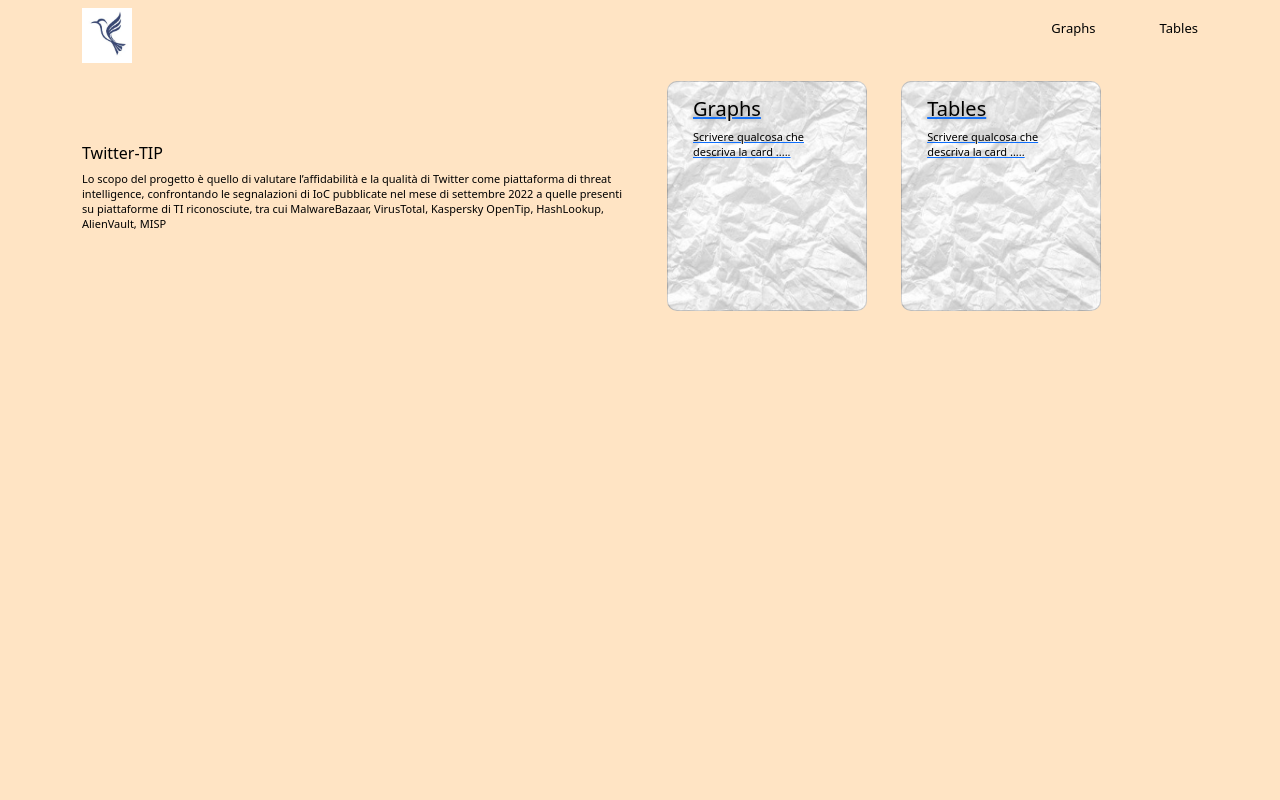
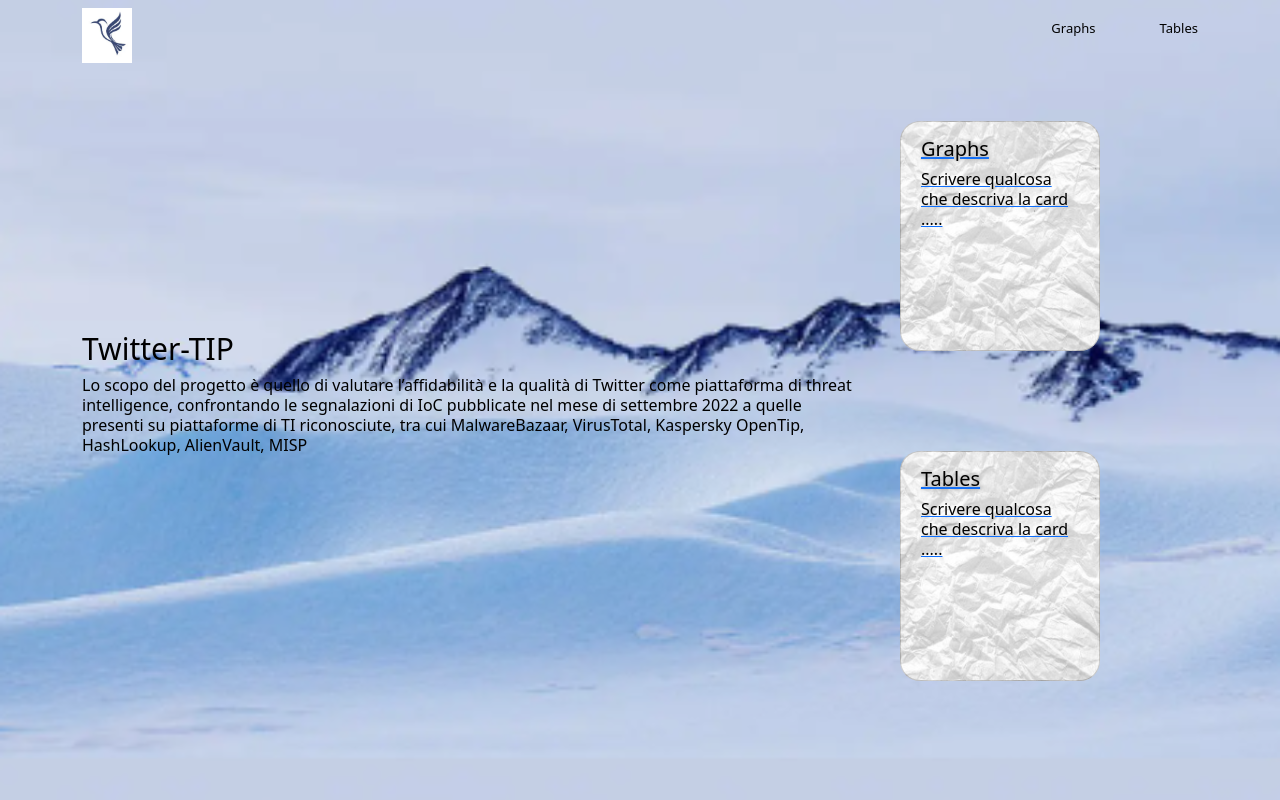
Before and after one commit to LoZimmero/ioc-app, a Flask app: page / in a window 1280 px wide. Run offline with Flask 2, Linux system fonts and the light colour scheme; parts of the project's set-up code (start-up, migrations or seed data) failed here and were passed over.

Commit message:
Edit: background

```diff
--- a/src/static/index.css
+++ b/src/static/index.css
@@ -1,9 +1,10 @@
 body{
     width: 100%;
     height: 100%;
-    /*background-image: url(back.png);*/
-    background-color: bisque;
+    background-image: url(back_1.png);
+    /*background-color: bisque;*/
     background-position: center;
+    background-size: cover;
 }
 /*
 .container{
@@ -41,27 +42,30 @@ nav ul li a{
     align-items: center;
 }
 .col{
-    flex-basis: 50%;
+    flex-basis: 70%;
+}
+.col_1{
+    flex-basis: 30%;
 }
 h1{
     color: black;
-    font-size: 100%;
+    font-size: 30px;
 }
 p{
     color: black;
-    font-size: 11px;
-    line-height: 15px;
+    font-size: 16px;
+    line-height: 20px;
 
 }
 .card{
     width: 200px;
     height: 230px;
     display: inline-block;
-    border-radius: 10px;
-    padding: 15px 25px;
+    border-radius: 20px;
+    padding: 15px 20px;
     box-sizing: border-box;
     cursor: pointer;
-    margin: 10px 15px;
+    margin: 50px 20px;
     background-position: center;
     background-size: cover;
     transition: transform 0.5s;
--- a/src/templates/index.html
+++ b/src/templates/index.html
@@ -34,7 +34,7 @@
                 MalwareBazaar, VirusTotal, Kaspersky OpenTip, HashLookup, AlienVault, MISP</p>
 
         </div>
-        <div class="col">
+        <div class="col_1">
             <div class="card graphs">
                 <a href="{{ url_for('dashboards') }}">
                 <h5>Graphs</h5>
```
Also changed, not shown: src/static/back.png (deleted), src/static/back_1.png (added).
